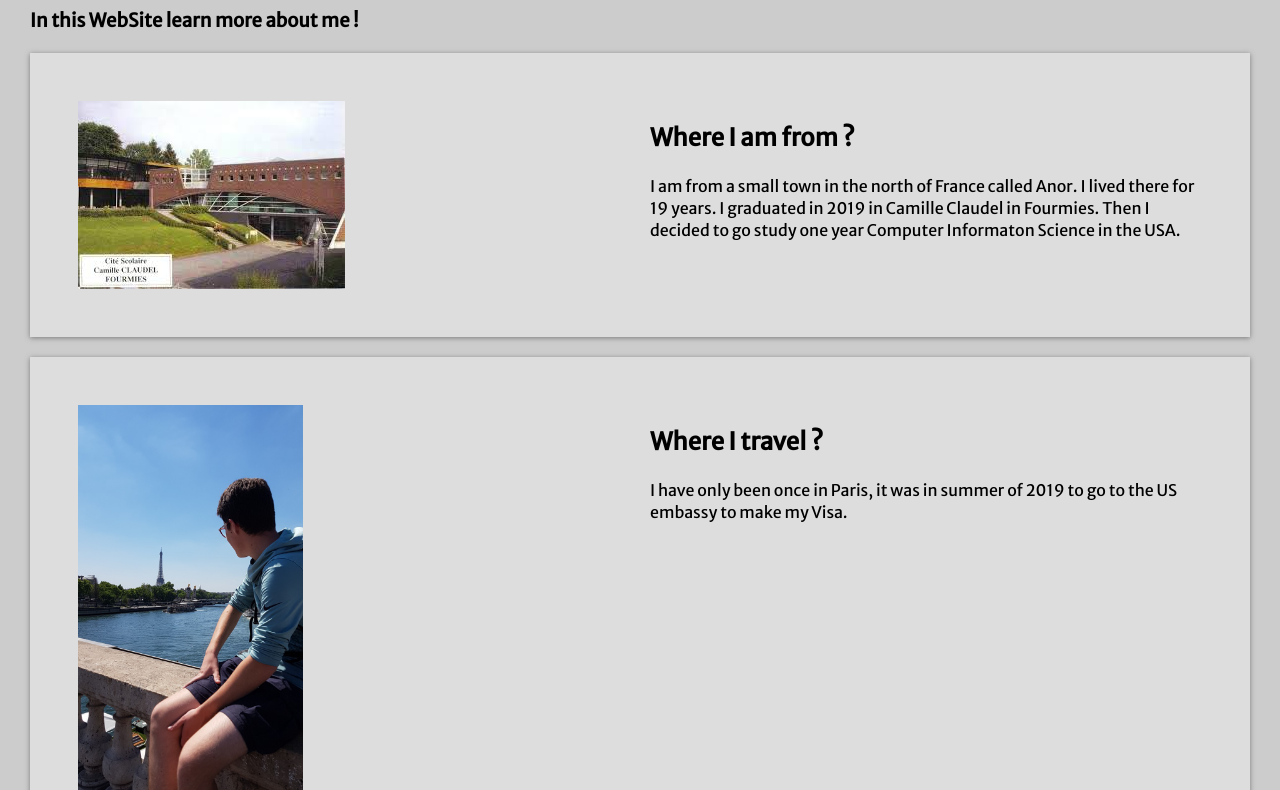
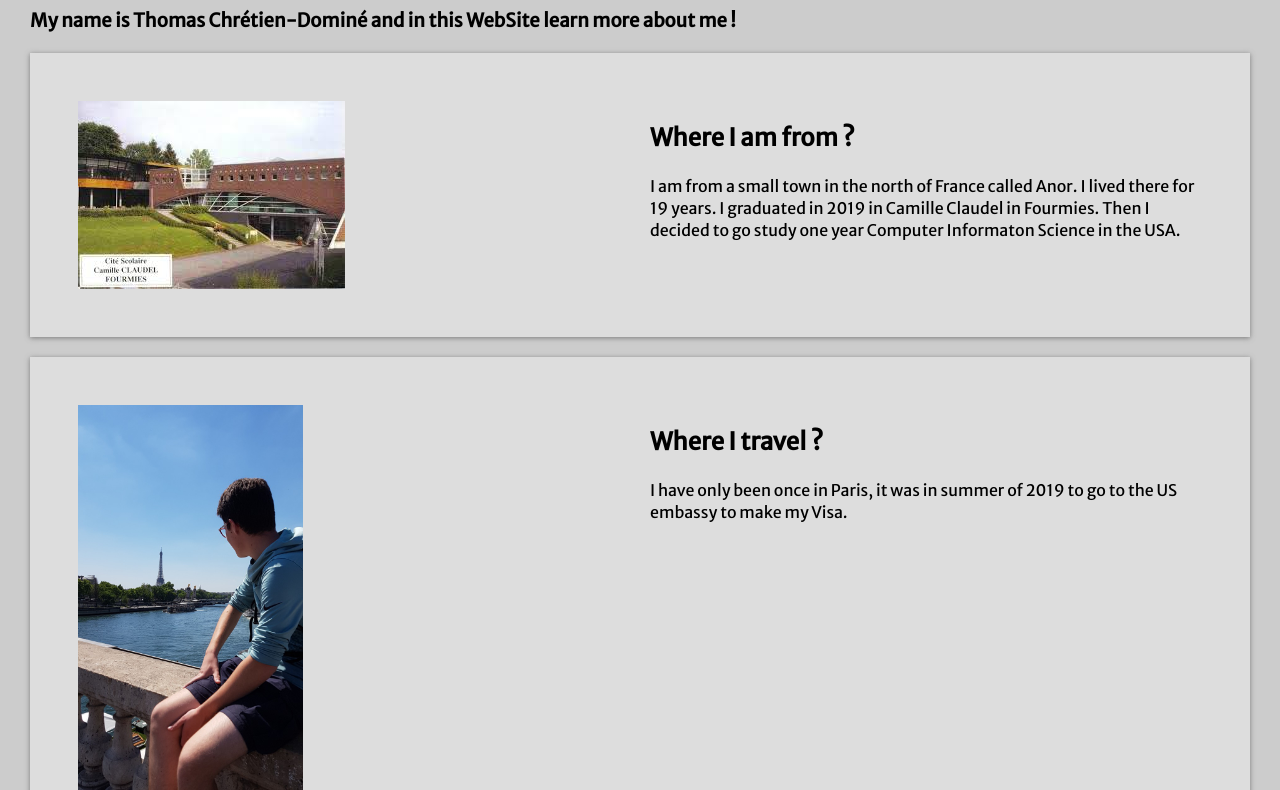
Before and after one commit to thdomine/thdomine.github.io, a plain HTML site: page index.html in a window 1280 px wide. Shown: the part 124-914 px from the top of the page. Drawn offline with Linux system fonts and the light colour scheme.

Commit message:
really final edit

```diff
--- a/index.html
+++ b/index.html
@@ -21,7 +21,7 @@
   <h1>Welcome to my Bio !</h1>
 
   <h3>
-    In this WebSite learn more about me !
+    My name is Thomas Chrétien-Dominé and in this WebSite learn more about me !
   </h3>
 
   <section class="info">
```
